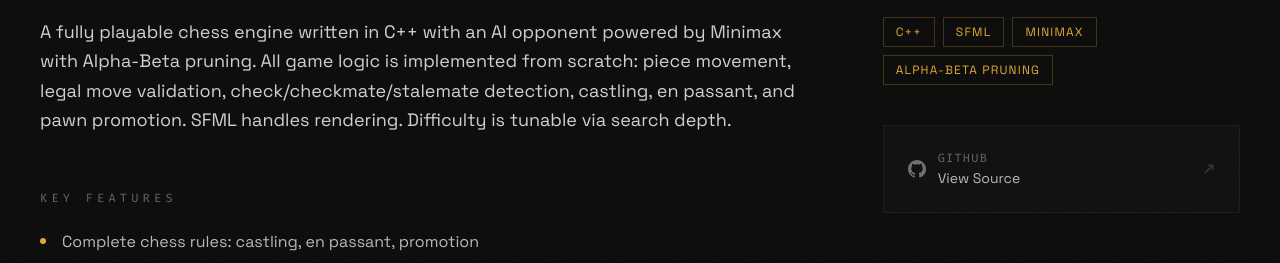
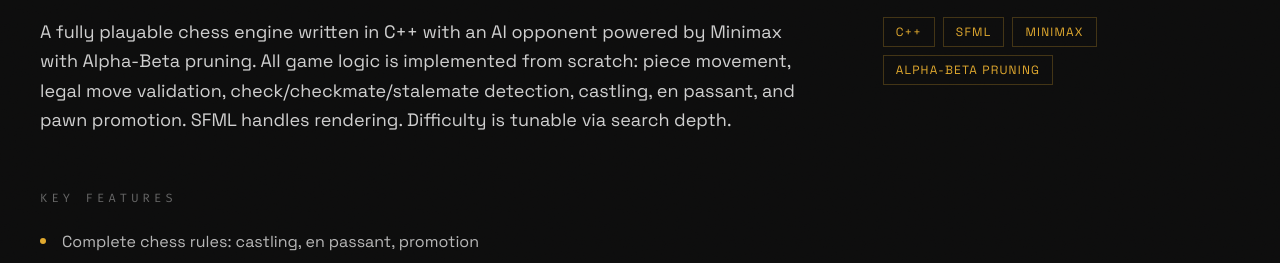
Before and after one commit to AnasBenAhmed/Portfolio, a Next.js app: page /projects/chess in a window 1280 px wide. Shown: the part 960-1223 px from the top of the page. Built offline with nearby package versions, Linux system fonts and the light colour scheme.

Commit message:
Initial commit — full portfolio site with GSAP animations, custom cursor, preloader, page transitions, project pages

```diff
--- a/data/projects.ts
+++ b/data/projects.ts
@@ -87,7 +87,6 @@ export const projects: Project[] = [
       'Move history and undo support',
     ],
     accentColor: '#E0A82E',
-    github: 'https://github.com/AnasBenAhmed/chess-ai',
   },
 ]
 
```
